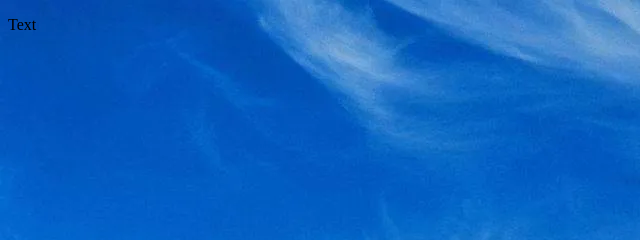
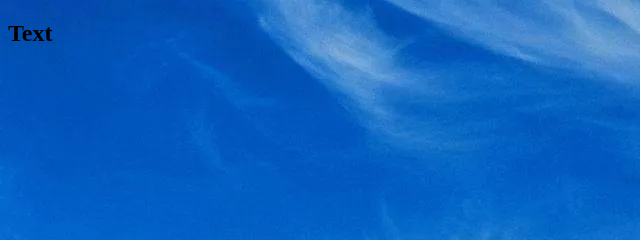
Before and after one commit to kimowin/betmcIceberg, a plain HTML site: page index.html in a window 1280 px wide. Shown: the top 240 px of the page, 0-640 px from the left. Drawn offline with Linux system fonts and the light colour scheme.

Commit message:
Update index.html

```diff
--- a/index.html
+++ b/index.html
@@ -9,6 +9,6 @@ body {
 }
 </style>
   <body>
-    <p>Text</p>
+    <h2>Text</h2>
   </body>
 </html>
```
